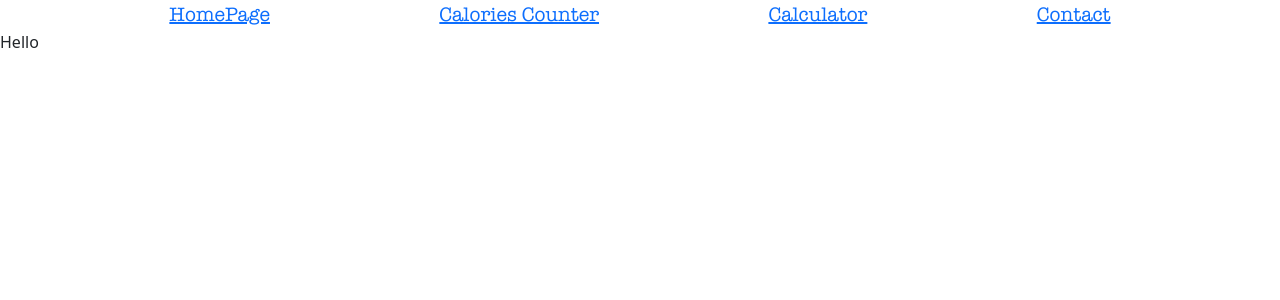
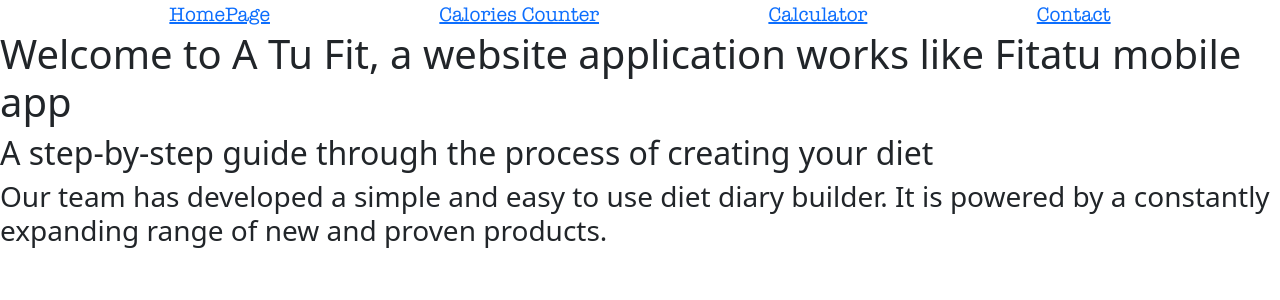
Before and after one commit to PatrycjaBochnak/ATuFit, a React (Create React App) app: page / in a window 1280 px wide. Shown: the top 300 px of the page. Built offline with nearby package versions, Linux system fonts and the light colour scheme.

Commit message:
creating homepage

```diff
--- a/src/components/homePage.js
+++ b/src/components/homePage.js
@@ -2,7 +2,11 @@ import React from "react";
 
 function HomePage () {
     return(
-        <div><span>Hello</span></div>
+        <>
+        <div><h1><span>Welcome to A Tu Fit, a website application works like Fitatu mobile app</span></h1></div>
+        <div><h2><span>A step-by-step guide through the process of creating your diet</span></h2></div>
+        <div><h3><span>Our team has developed a simple and easy to use diet diary builder. It is powered by a constantly expanding range of new and proven products.</span></h3></div>
+        </>
     )
 };
 
```
